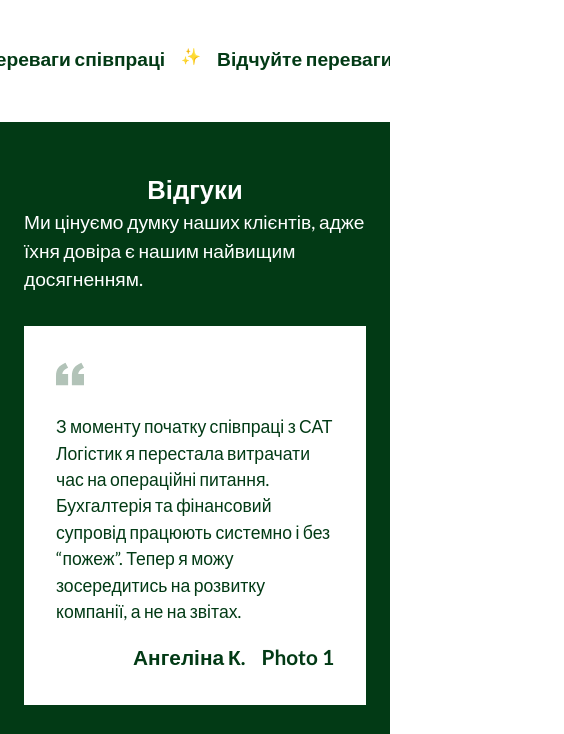
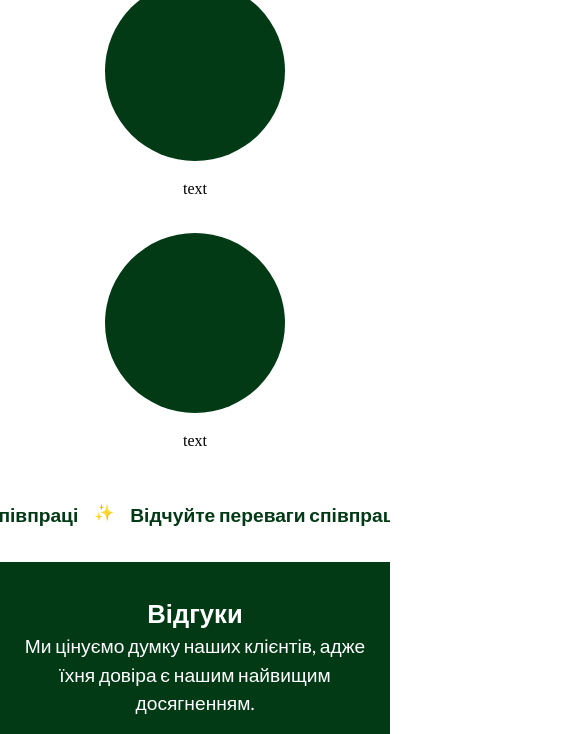
Before and after one commit to garckushaoleg/sat-logistic-landing-page, a website: page index.html in a window 390 px wide. Shown: the part 3497-4231 px from the top of the page, 564 px wide, since content can reach past the window. Drawn offline with Linux system fonts and the light colour scheme.

Commit message:
fix styles

```diff
--- a/css/layouts/benefits.css
+++ b/css/layouts/benefits.css
@@ -1,5 +1,6 @@
 #benefits {
   height: 100%;
+  padding-bottom: 2rem;
 }
 
 .container_benefits {
@@ -85,3 +86,23 @@
   font-size: 1.2rem;
   color: var(--color-text-dark);
 }
+
+@media screen and (max-width: 1300px) {
+  .benefits_line {
+    animation: scroll 20s linear infinite;
+  }
+}
+@media screen and (max-width: 768px) {
+  #benefits.section {
+    padding-top: 0;
+  }
+
+  .benefits_content {
+    flex-direction: column;
+    gap: 2rem;
+  }
+
+  .benefits_line {
+    animation: scroll 25s linear infinite;
+  }
+}
--- a/css/layouts/reviews.css
+++ b/css/layouts/reviews.css
@@ -1,7 +1,7 @@
 #reviews {
   height: 100%;
   background: var(--color-bg-body);
-  padding-bottom: 2rem;
+  padding: 2rem 0;
 }
 
 .container_reviews {
@@ -77,6 +77,10 @@
   .reviews_content {
     flex-direction: column;
   }
+
+  .reviews_title p {
+    text-align: center;
+  }
 }
 
 @media screen and (max-width: 480px) {
--- a/index.html
+++ b/index.html
@@ -267,9 +267,17 @@
                 <p>Відчуйте переваги співпраці</p>
                 <span>✨</span>
               </div>
+              <div class="line_container">
+                <p>Відчуйте переваги співпраці</p>
+                <span>✨</span>
+              </div>
             </div>
 
             <div class="line-group">
+              <div class="line_container">
+                <p>Відчуйте переваги співпраці</p>
+                <span>✨</span>
+              </div>
               <div class="line_container">
                 <p>Відчуйте переваги співпраці</p>
                 <span>✨</span>
```
